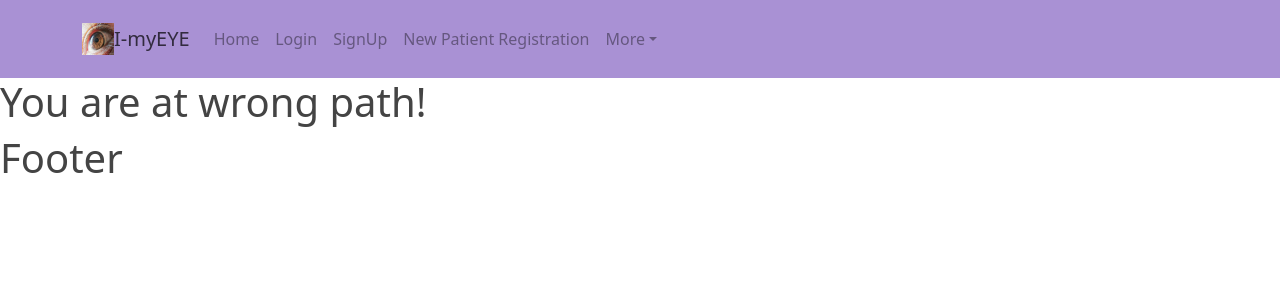
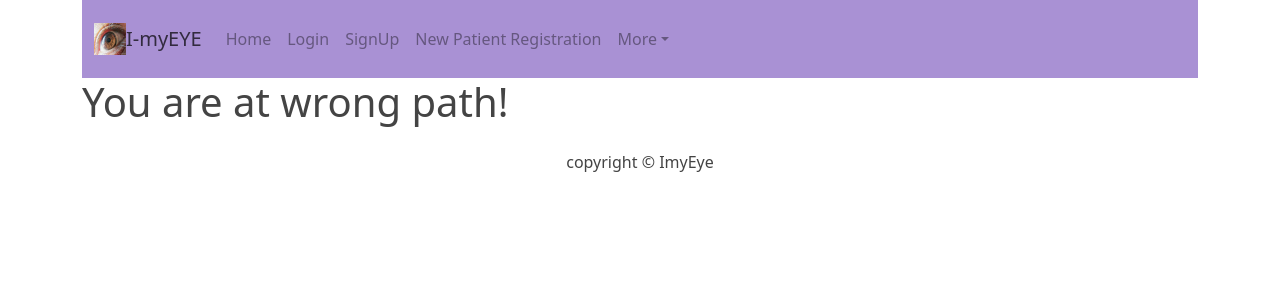
Before and after one commit to pilot-satyam/MedicalProject, a React (Create React App) app in the folder MedicalProjects/frontend/: page / in a window 1280 px wide. Shown: the top 300 px of the page. Built offline with nearby package versions, Linux system fonts and the light colour scheme.

Commit message:
Footer added

```diff
--- a/MedicalProjects/frontend/src/App.js
+++ b/MedicalProjects/frontend/src/App.js
@@ -1,23 +1,20 @@
-
-import logo from './logo.svg';
+import Footer from './Components/Footer';
 import './App.css';
 import 'bootstrap/dist/css/bootstrap.min.css';
 import {BrowserRouter,Routes,Route} from 'react-router-dom'
 import Login from './pages/Login';
 import Signup from './pages/Signup';
 import Home from './pages/Home';
-import Base from './Components/Base';
-import CustomNavbar from './Components/CustomNavbar';
+import { Container } from 'react-bootstrap';
 import Services from './pages/Services';
 import FormForPatient from './Components/FormForPatient';
 import ErrorPage from './pages/ErrorPage';
 
 function App() {
   return (
-
+  <Container>
   <BrowserRouter>
   <Routes>
-
     <Route path="/home" element= {<Home />} />
     <Route path="/login" element= {<Login />} />
     <Route path ="/signup" element={<Signup />} />
@@ -26,6 +23,8 @@
     <Route path= "*" element ={<ErrorPage />}></Route>
   </Routes>
   </BrowserRouter>
+  <Footer />
+  </Container>
   );
 }
 
--- a/MedicalProjects/frontend/src/Components/Base.js
+++ b/MedicalProjects/frontend/src/Components/Base.js
@@ -5,7 +5,6 @@
       <div className="container-fluid p-0 m-0">
         <CustomNavbar />
             {children}
-            <h1>Footer</h1>
       </div>
     );
 }
--- /dev/null
+++ b/MedicalProjects/frontend/src/Components/Footer.js
@@ -0,0 +1,18 @@
+import { Container,Row,Col } from "reactstrap";
+import React from "react";
+
+const Footer = ()=>{
+    return(
+        <footer>
+        <Container>
+            <Row>
+                <Col className='text-center py-3'>
+                   copyright &copy; ImyEye
+                </Col>
+            </Row>
+        </Container>
+        </footer>
+    );
+}
+
+export default Footer;
```
